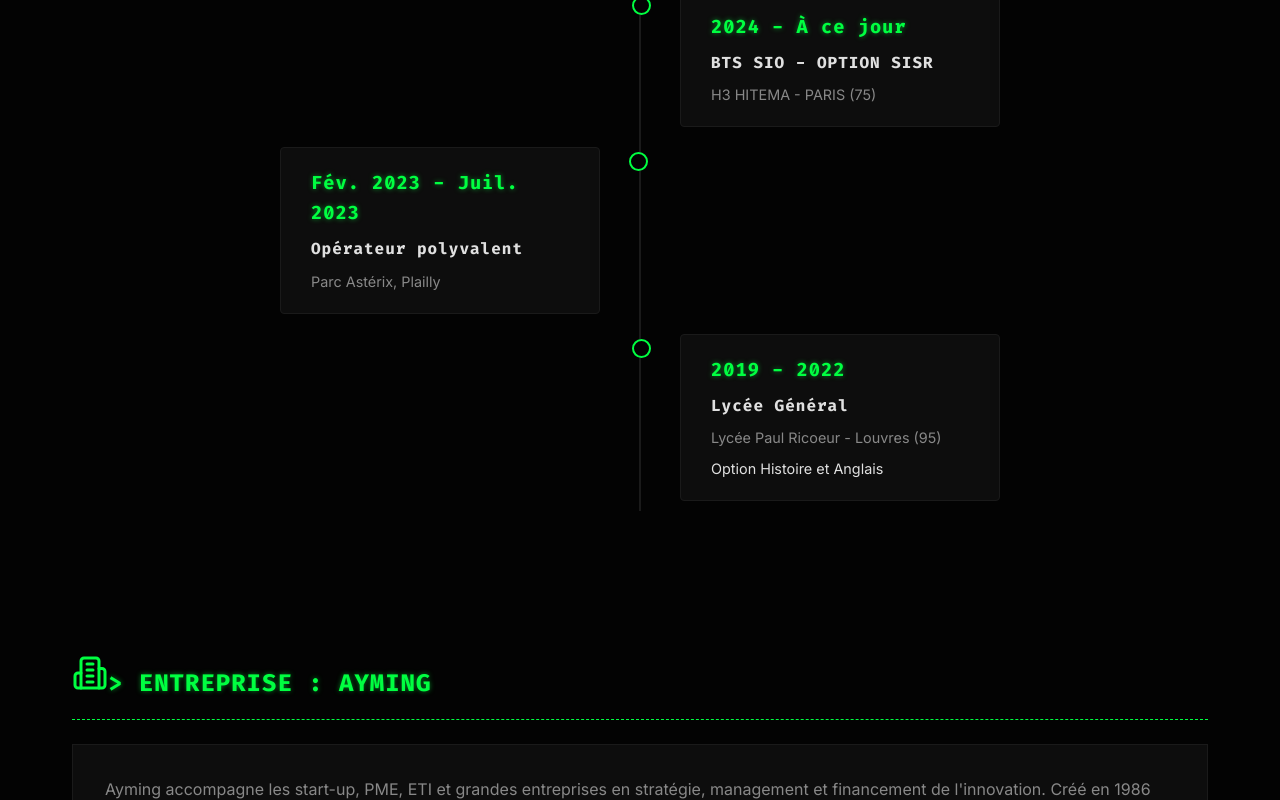
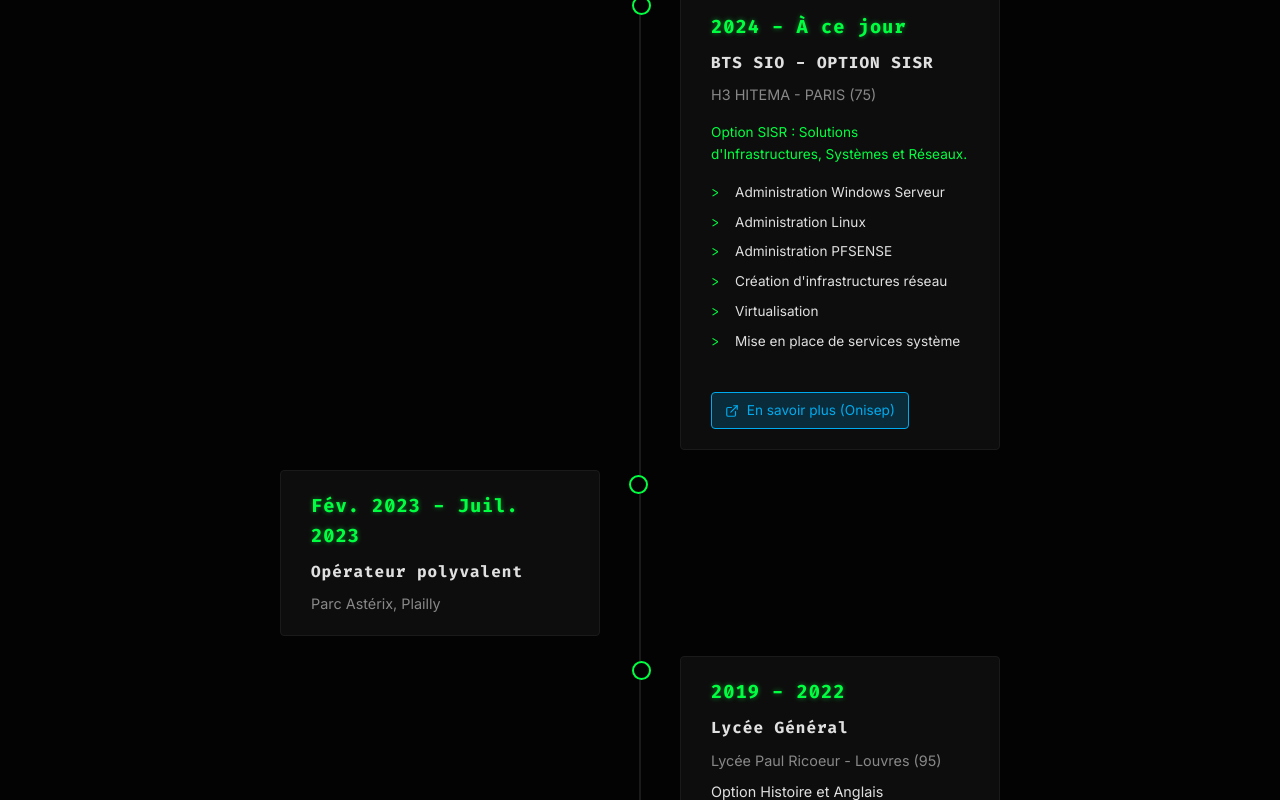
Before and after one commit to 972p/Portfolio-Noam, a React (Vite) app: page / in a window 1280 px wide. Shown: the part 2340-3140 px from the top of the page. Built offline with nearby package versions, Linux system fonts and the light colour scheme.

Commit message:
feat: add detailed BTS SIO curriculum information and external link to Experience component

```diff
--- a/src/components/Experience.jsx
+++ b/src/components/Experience.jsx
@@ -1,4 +1,5 @@
 import React from 'react';
+import { ExternalLink } from 'lucide-react';
 
 function Experience() {
     return (
@@ -21,7 +22,41 @@ function Experience() {
                     <div className="timeline-content">
                         <h3 className="text-neon mb-1">2024 - À ce jour</h3>
                         <h4 className="mb-1">BTS SIO - OPTION SISR</h4>
-                        <p className="text-secondary" style={{ fontSize: '0.9rem' }}>H3 HITEMA - PARIS (75)</p>
+                        <p className="text-secondary mb-2" style={{ fontSize: '0.9rem' }}>H3 HITEMA - PARIS (75)</p>
+
+                        <div style={{ fontSize: '0.85rem', color: 'var(--text-primary)' }}>
+                            <p className="mb-2 highlight">Option SISR : Solutions d'Infrastructures, Systèmes et Réseaux.</p>
+                            <ul className="cyber-list mb-4">
+                                <li>Administration Windows Serveur</li>
+                                <li>Administration Linux</li>
+                                <li>Administration PFSENSE</li>
+                                <li>Création d'infrastructures réseau</li>
+                                <li>Virtualisation</li>
+                                <li>Mise en place de services système</li>
+                            </ul>
+
+                            <a
+                                href="https://www.onisep.fr/ressources/structures-enseignement/ile-de-france/paris/h3-hitema"
+                                target="_blank"
+                                rel="noopener noreferrer"
+                                className="cyber-button-small"
+                                style={{
+                                    display: 'inline-flex',
+                                    alignItems: 'center',
+                                    gap: '0.5rem',
+                                    background: 'rgba(0, 170, 238, 0.2)',
+                                    border: '1px solid var(--cyber-blue)',
+                                    padding: '0.4rem 0.8rem',
+                                    borderRadius: '4px',
+                                    color: 'var(--cyber-blue)',
+                                    transition: 'all 0.3s ease',
+                                    marginTop: '0.5rem'
+                                }}
+                            >
+                                <ExternalLink size={14} />
+                                En savoir plus (Onisep)
+                            </a>
+                        </div>
                     </div>
                 </div>
 
```
